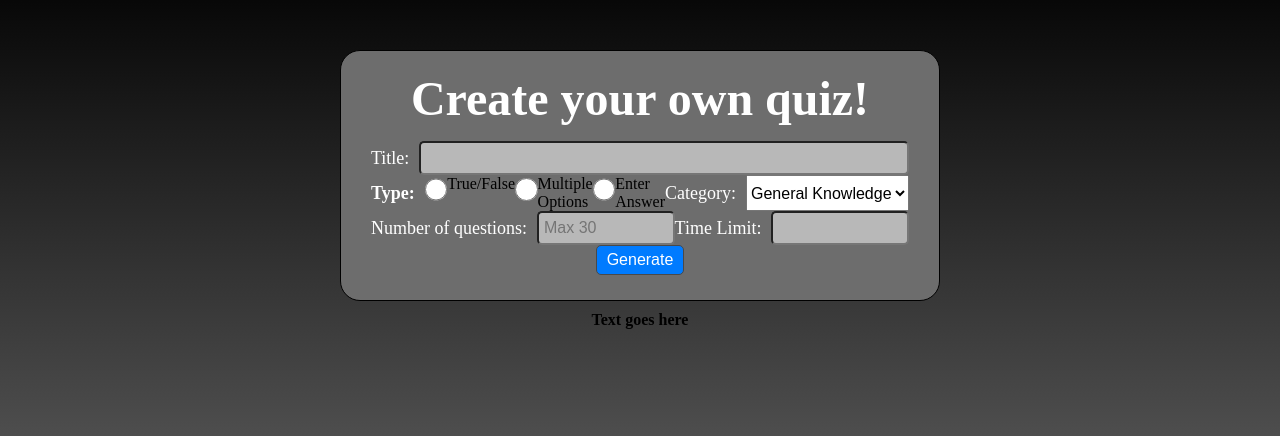
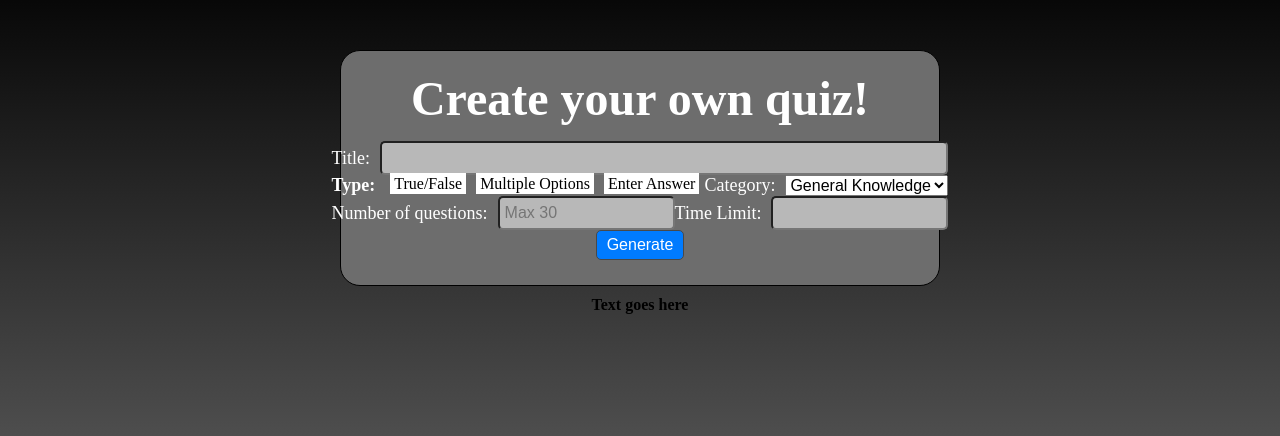
Before and after one commit to bendik-bo/cs50-final, a Flask app: page /create in a window 1280 px wide. Shown: the part 49-485 px from the top of the page. Run offline with Flask 3, Linux system fonts and the light colour scheme; a user stored in the database is signed in; some libraries are stand-ins or nearby versions.

Commit message:
Create: Added ul and li to radio buttons and Changed them to look like real buttons.

```diff
--- a/notes/TODO.txt
+++ b/notes/TODO.txt
@@ -1,6 +1,8 @@
+
+
 
 To fix:
-Remove autofill from Qs and As.
+
 
 Questions: replaced input type=text:
 <textarea name="message" rows="4" cols="50">
@@ -10,4 +12,4 @@ Enter text here...
 
 
 Git comment:
-Added if username check to signup- and login.html. Moved signup validation into helpers.py. Removed autofocus from signup- and login.html. Removed autocomplete from questions and answers.
+Create: Added ul and li to type selection. Changed radio buttons to look like real buttons.
--- a/static/styles.css
+++ b/static/styles.css
@@ -195,6 +195,38 @@ input:focus {
   transition: all 0.5s ease-out;
 }
 
+.radio-buttons ul {
+  list-style: none;
+  display: flex;
+}
+
+.radio-buttons li {
+  white-space: nowrap;
+}
+
+.radio-buttons input[type="radio"] {
+  display: none;
+}
+
+.radio-buttons label {
+  padding: 2px 4px;
+  margin: 0 5px;
+  background-color: white;
+  color: black;
+  cursor: pointer;
+  user-select: none;
+}
+
+.radio-buttons input[type="radio"]:checked + label {
+  background-color: black;
+  color: white;
+  border: 1px solid white;
+}
+
+.radio-buttons label:hover {
+  background-color: gray;
+}
+
 /* flash messages */
 .failureMsg {
   display: block;
--- a/templates/create.html
+++ b/templates/create.html
@@ -19,7 +19,12 @@ Create Quiz
             />
         </div>
         <div class="field-row">
+            <div class="radio-buttons">
+                <ul>
+                    <li>
                         <h2 class="create-label">Type:</h2>
+                    </li>
+                    <li>
                         <input
                             name="quiztype"
                             id="bool"
@@ -30,6 +35,8 @@ Create Quiz
                             {% endif %}
                         />
                         <label for="bool">True/False</label>
+                    </li>
+                    <li>
                         <input
                             name="quiztype"
                             id="multi"
@@ -40,6 +47,8 @@ Create Quiz
                             {% endif %}
                         />
                         <label for="multi">Multiple Options</label>
+                    </li>
+                    <li>
                         <input
                             name="quiztype"
                             id="enter"
@@ -50,6 +59,9 @@ Create Quiz
                             {% endif %}
                         />
                         <label for="enter">Enter Answer</label>
+                    </li>
+                </ul>
+            </div>
             <label class="create-label" for="category">Category:</label>
             <select id="category" name="category" onchange="saveSelected()">
                 {% for category in categories %}
@@ -111,6 +123,7 @@ Create Quiz
                             />
                             {% if quiztype == "bool" %}
                                 <h2 class="create-label">Answer:</h2>
+                                <div class="radio-buttons">
                                     <input
                                         name="bool{{ i+1 }}"
                                         id="true{{ i+1 }}"
@@ -135,6 +148,7 @@ Create Quiz
                                         {% endif %}
                                         >
                                     <label for="false{{ i+1 }}">False</label>
+                                </div>
                             {% endif %}
                             {% if quiztype == "enter" %}
                             <label class="create-label" for="answer{{ i+1 }}">Answer:</label>
@@ -152,7 +166,7 @@ Create Quiz
                     {% if quiztype == "multi" %}
                         <div class="field-row">
                             {% for j in range(3) %}
-                                <label class="create-label" for="answer{{ i+1 }}_{{ j+1 }}">Answer {{ j+1 }}:</label>
+                                <label class="create-label" for="answer{{ i+1 }}_{{ j+1 }}">Option {{ j+1 }}:</label>
                                 <input
                                     name="answer{{ i+1 }}_{{ j+1 }}"
                                     id="answer{{ i+1 }}_{{ j+1 }}"
@@ -168,8 +182,10 @@ Create Quiz
                         </div>
                         <div class="field-row">
                             <h2>Correct answer:</h2>
+                            <div class="radio-buttons">
+                                <ul>
                                     {% for n in range(3) %}
-                                <label class="create-label" for="correct{{ i+1 }}_{{ n+1 }}">{{ n+1 }}:</label>
+                                        <li>
                                             <input
                                             name="correct{{ i+1 }}"
                                             id="correct{{ i+1 }}_{{ n+1 }}"
@@ -180,7 +196,11 @@ Create Quiz
                                             checked
                                             {% endif %}
                                             />
+                                            <label class="create-label" for="correct{{ i+1 }}_{{ n+1 }}">Option {{ n+1 }}</label>
+                                        </li>
                                     {% endfor %}
+                                </ul>
+                            </div>
                         </div>
                     {% endif %}
                         </li>
```
Lines whose indentation alone changed are shown as unchanged.
